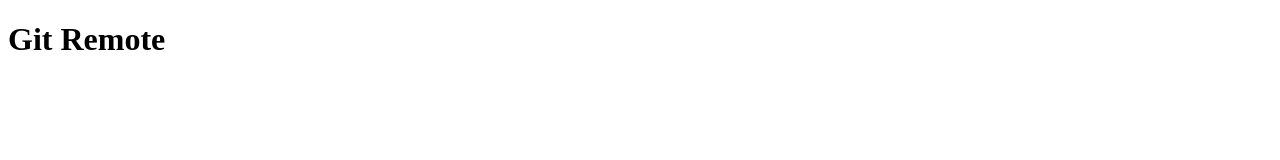
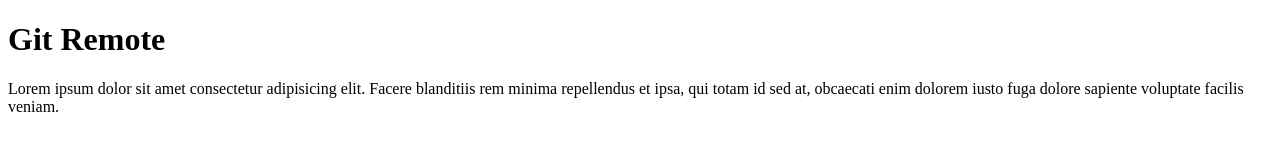
Before and after one commit to Schrodingee/sch-git-test, a plain HTML site: page index.html in a window 1280 px wide. Drawn offline with Linux system fonts and the light colour scheme.

Commit message:
adding p

```diff
--- a/index.html
+++ b/index.html
@@ -8,5 +8,6 @@
 </head>
 <body>
     <h1>Git Remote</h1>
+    <p>Lorem ipsum dolor sit amet consectetur adipisicing elit. Facere blanditiis rem minima repellendus et ipsa, qui totam id sed at, obcaecati enim dolorem iusto fuga dolore sapiente voluptate facilis veniam.</p>
 </body>
 </html>
```
